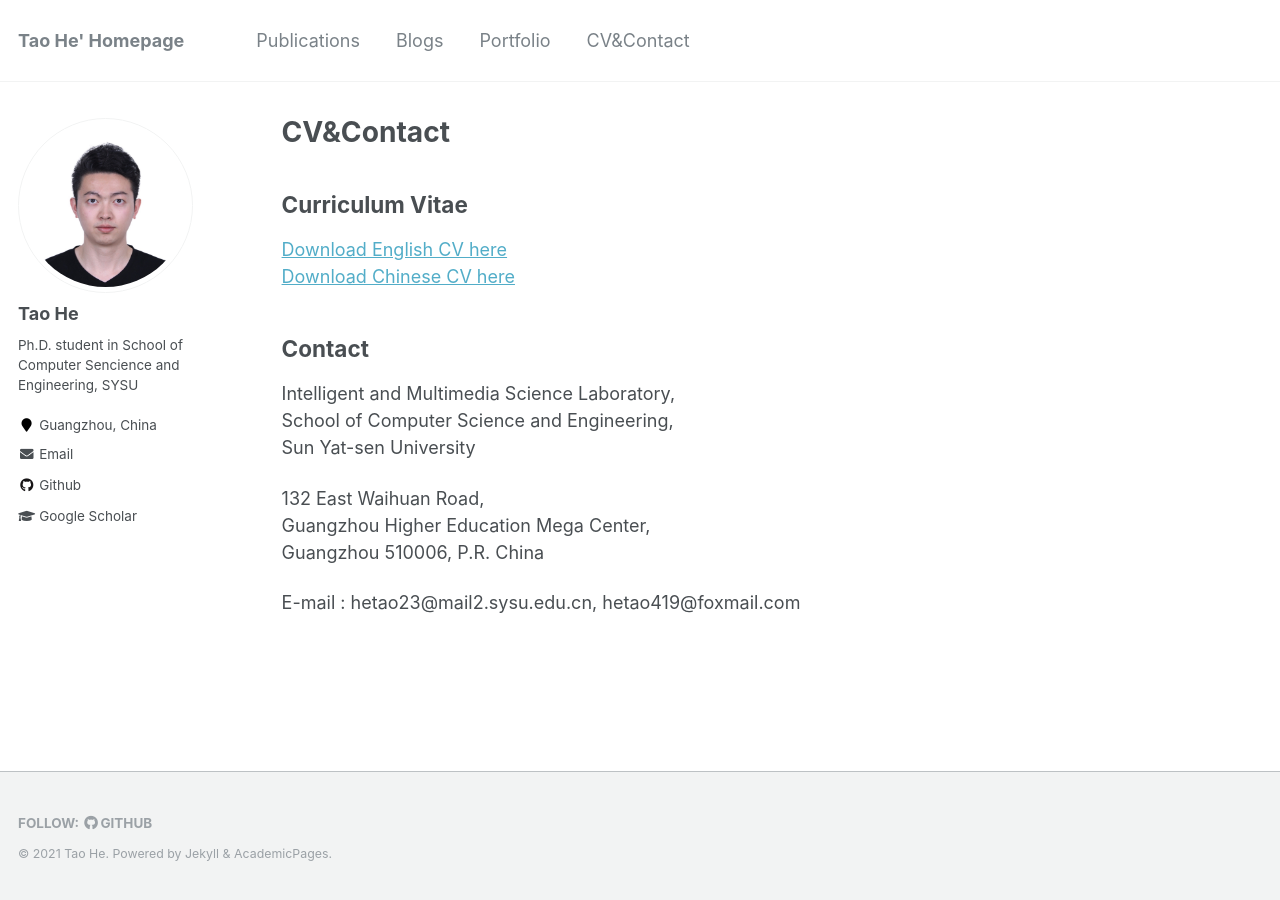
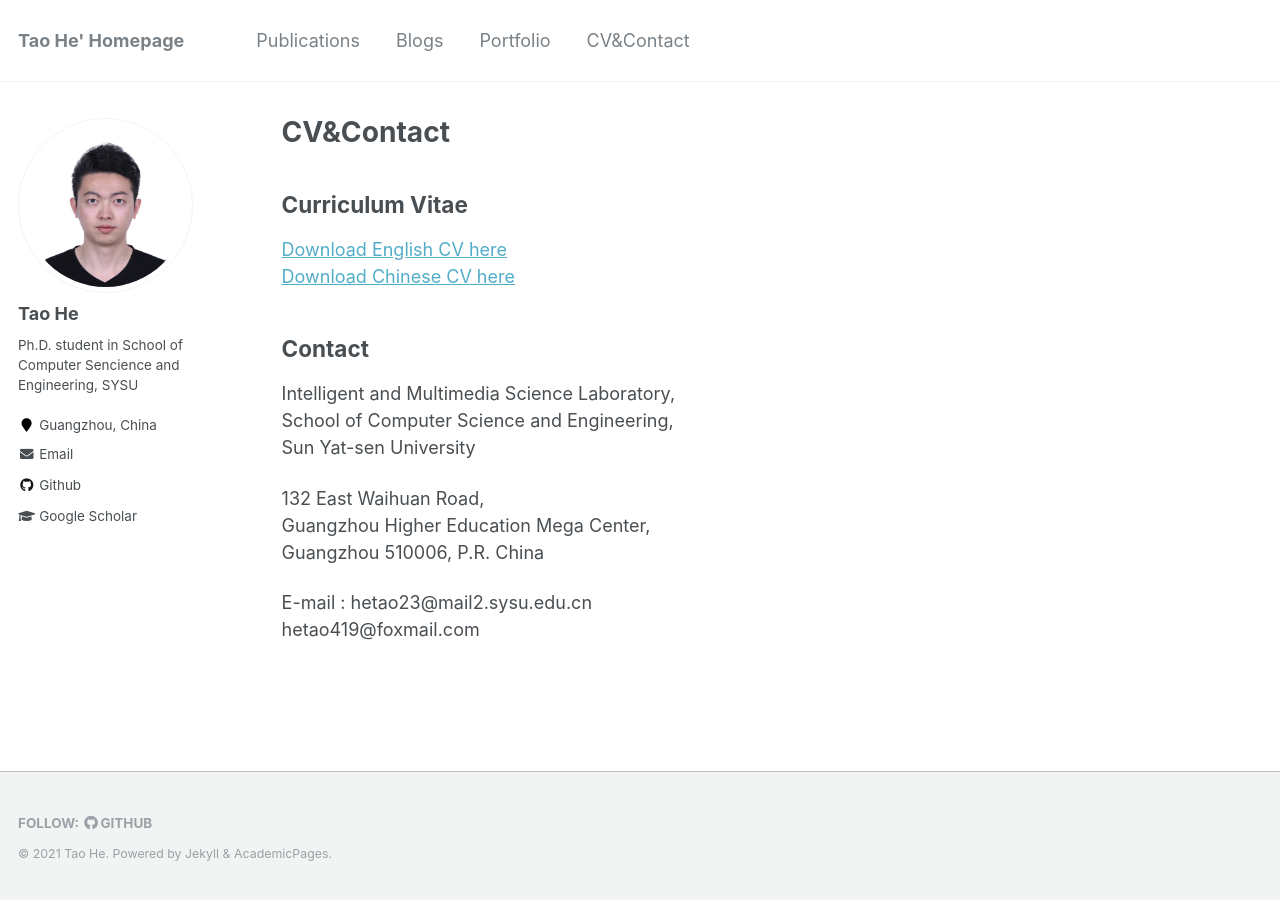
Before and after one commit to onewalnut/onewalnut.github.io, a Jekyll site: the page built from _pages/cv.md, in a window 1280 px wide. Built offline with Jekyll 4.4.1, drawn with Linux system fonts in a browser that asks for light colours.

Commit message:
Update cv.md

```diff
--- a/_pages/cv.md
+++ b/_pages/cv.md
@@ -9,8 +9,8 @@
 
 Curriculum Vitae
 --------
-[Download English CV here](https://www.hetaooo.com/files/paper1.pdf)
-[Download Chinese CV here](https://www.hetaooo.com//files/paper2.pdf)
+[Download English CV here]()
+[Download Chinese CV here]()
 
 Contact
 --------
@@ -22,4 +22,5 @@
 Guangzhou Higher Education Mega Center,
 Guangzhou 510006, P.R. China
 
-E-mail : hetao23@mail2.sysu.edu.cn, hetao419@foxmail.com
+E-mail : hetao23@mail2.sysu.edu.cn
+         hetao419@foxmail.com
```
